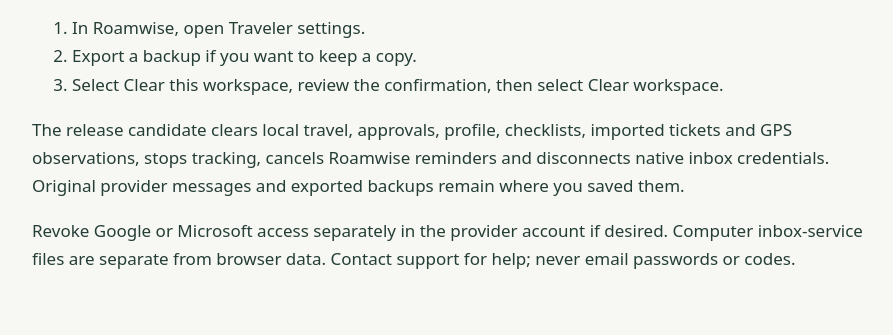
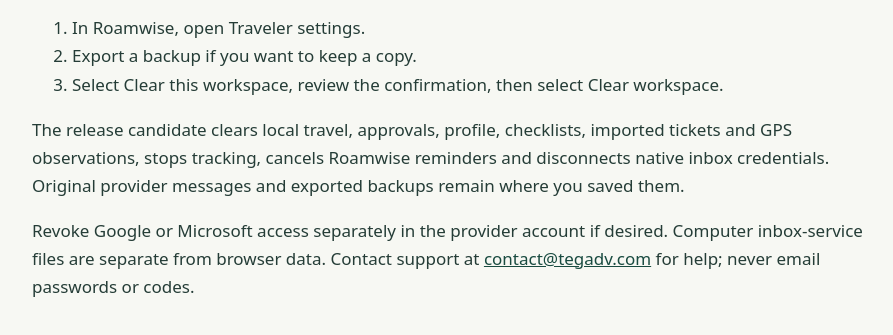
Before and after one commit to teknomans/roamwise-pages, a plain HTML site: page delete-data.html in a window 1280 px wide. Shown: the part 205-540 px from the top of the page, without its empty margins (183-1076 px from the left). Drawn offline with Linux system fonts and the light colour scheme.

Commit message:
Show approved contact on deletion page

```diff
--- a/delete-data.html
+++ b/delete-data.html
@@ -1 +1 @@
-<!doctype html><html lang="en"><head><meta charset="utf-8"><meta name="viewport" content="width=device-width,initial-scale=1"><title>Delete your local data · Roamwise</title><style>body{max-width:850px;margin:40px auto;padding:20px;font:17px/1.65 system-ui;color:#253d37;background:#f7f8f3}a{color:#194b40}.draft{padding:16px;background:#fff0c9;border-radius:8px}nav{display:flex;gap:20px}h1{line-height:1.2}</style></head><body><nav><a href="index.html">Roamwise</a><a href="privacy.html">Privacy</a><a href="support.html">Support</a><a href="delete-data.html">Delete data</a></nav><h1>Delete your local data</h1><p>Roamwise has no publisher-operated user account or travel-data server in this build.</p><ol><li>In Roamwise, open Traveler settings.</li><li>Export a backup if you want to keep a copy.</li><li>Select Clear this workspace, review the confirmation, then select Clear workspace.</li></ol><p>The release candidate clears local travel, approvals, profile, checklists, imported tickets and GPS observations, stops tracking, cancels Roamwise reminders and disconnects native inbox credentials. Original provider messages and exported backups remain where you saved them.</p><p>Revoke Google or Microsoft access separately in the provider account if desired. Computer inbox-service files are separate from browser data. Contact support for help; never email passwords or codes.</p></body></html>
+<!doctype html><html lang="en"><head><meta charset="utf-8"><meta name="viewport" content="width=device-width,initial-scale=1"><title>Delete your local data · Roamwise</title><style>body{max-width:850px;margin:40px auto;padding:20px;font:17px/1.65 system-ui;color:#253d37;background:#f7f8f3}a{color:#194b40}.draft{padding:16px;background:#fff0c9;border-radius:8px}nav{display:flex;gap:20px}h1{line-height:1.2}</style></head><body><nav><a href="index.html">Roamwise</a><a href="privacy.html">Privacy</a><a href="support.html">Support</a><a href="delete-data.html">Delete data</a></nav><h1>Delete your local data</h1><p>Roamwise has no publisher-operated user account or travel-data server in this build.</p><ol><li>In Roamwise, open Traveler settings.</li><li>Export a backup if you want to keep a copy.</li><li>Select Clear this workspace, review the confirmation, then select Clear workspace.</li></ol><p>The release candidate clears local travel, approvals, profile, checklists, imported tickets and GPS observations, stops tracking, cancels Roamwise reminders and disconnects native inbox credentials. Original provider messages and exported backups remain where you saved them.</p><p>Revoke Google or Microsoft access separately in the provider account if desired. Computer inbox-service files are separate from browser data. Contact support at <a href="mailto:contact@tegadv.com">contact@tegadv.com</a> for help; never email passwords or codes.</p></body></html>
```
